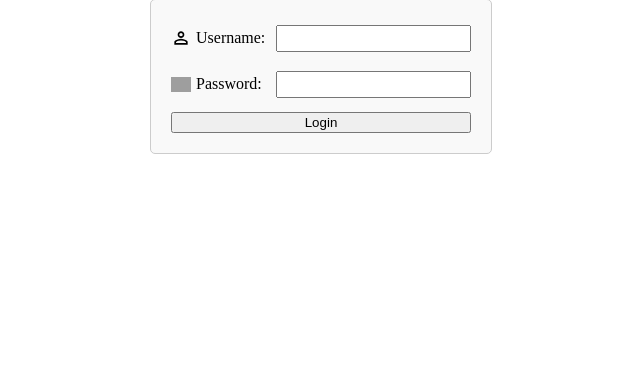
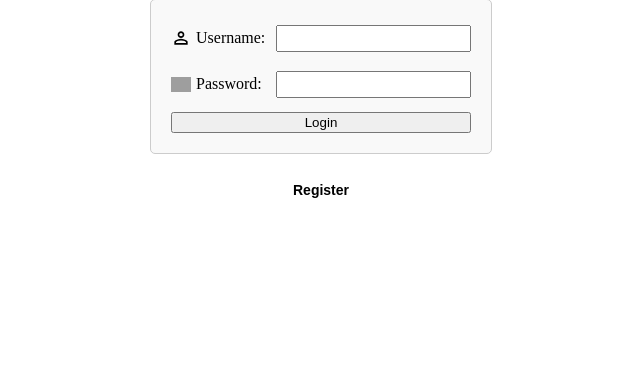
Before and after one commit to jarielys-cg/cop4331-small-project-20, a PHP site: page /html/index.html in a window 1280 px wide. Shown: the part 118-492 px from the top of the page, without its empty margins (319-959 px from the left). Run offline with PHP 8.4, Linux system fonts and the light colour scheme; grey boxes are pictures that could not be loaded.

Commit message:
Add register button to index.html

```diff
--- a/css/signin.css
+++ b/css/signin.css
@@ -39,3 +39,18 @@ body h1{
     vertical-align: middle;
     margin-right: 5px;
 }
+
+.register-box {
+    display: flex;
+    margin-top: 20px;
+    justify-content: center;
+}
+
+.register-box .signup-button {
+    font-family: Arial, sans-serif;
+    padding: 8px 16px;
+    border: none;
+    background-color: transparent;
+    font-size: 14px;
+    cursor: pointer;
+}
--- a/html/index.html
+++ b/html/index.html
@@ -26,6 +26,10 @@
                 <input type="password" id="password" name="password"> <br><br>
             </div>
             <button type="submit" class="login-button">Login</button>
+        </div>
 
+        <div class="register-box">
+            <button type="submit" class="signup-button"><b>Register</b></button>
+        </div>
     </body>
 </html>
```
